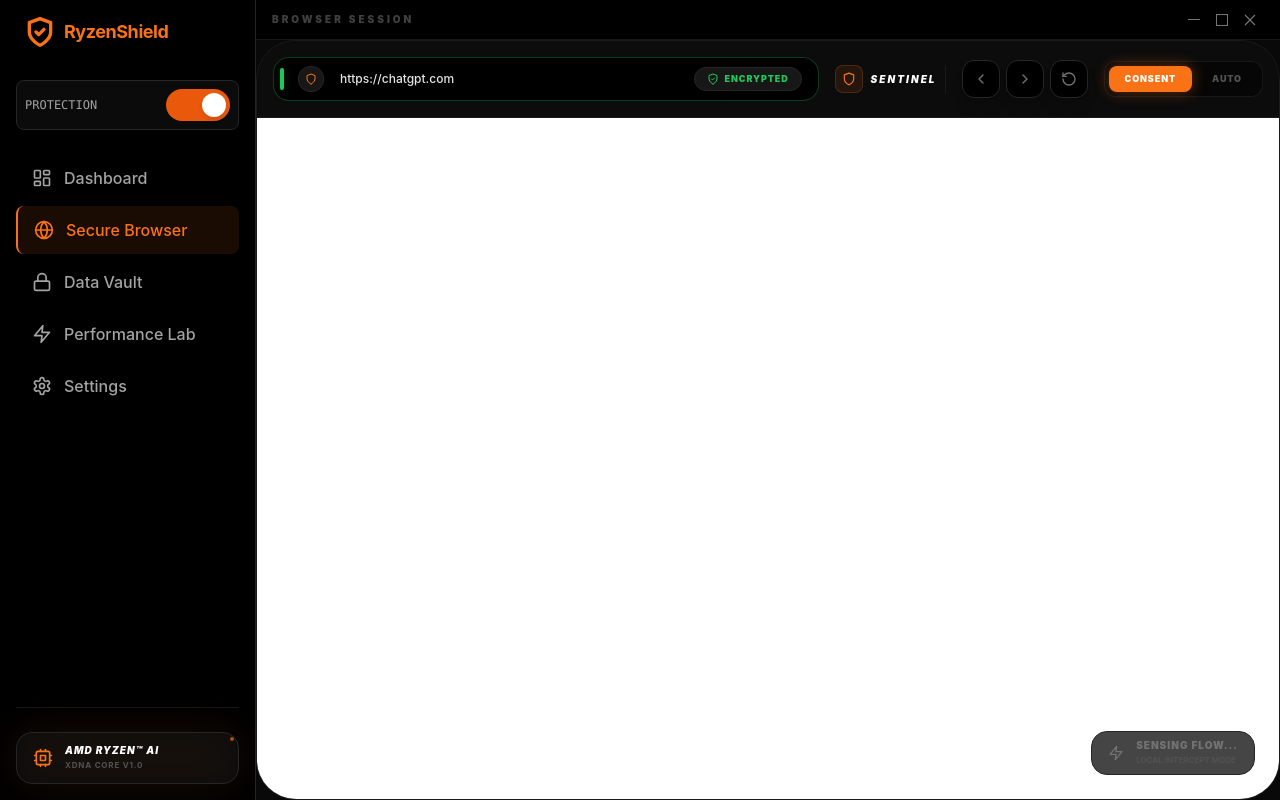
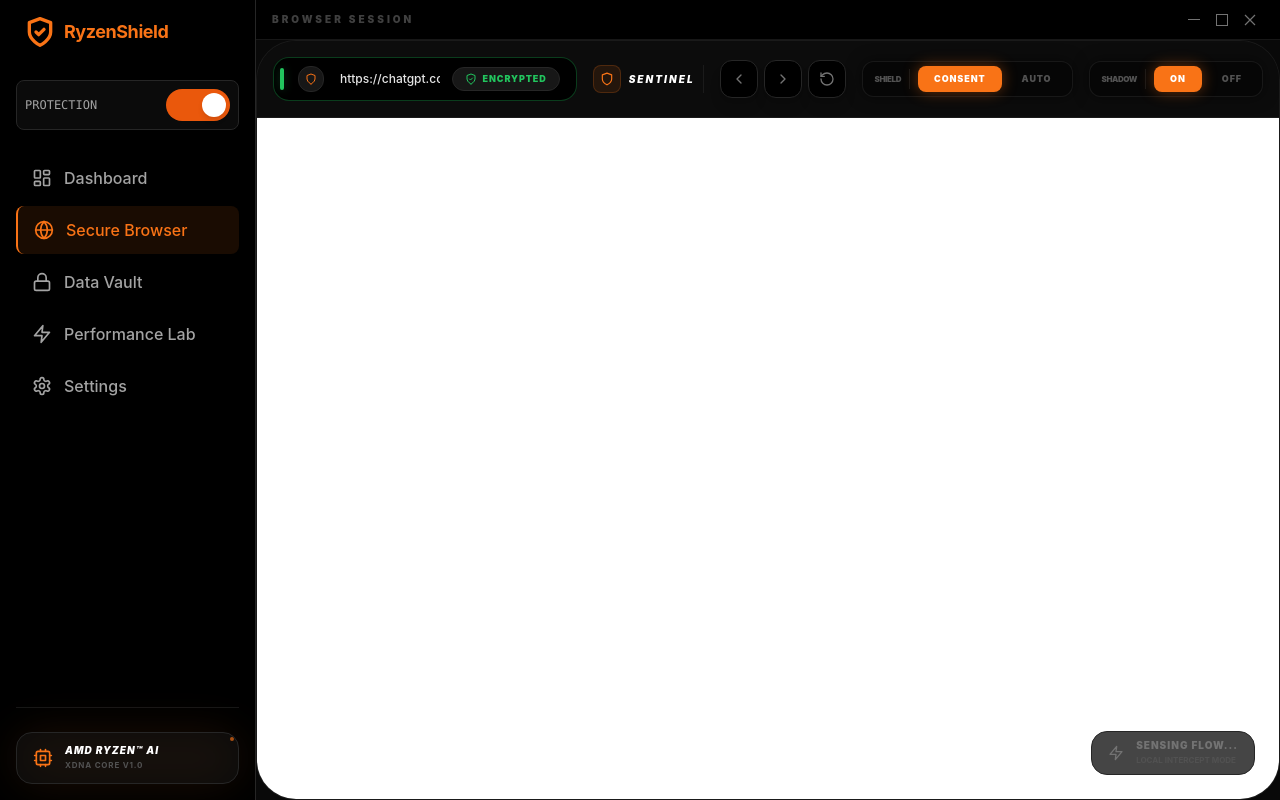
Before and after one commit to TharunvenkateshN/RyzenShield, a React (Vite) app in the folder electron-app/: page / in a window 1280 px wide. Both pictures are taken after a click on the button "Secure Browser". Built offline with nearby package versions, Linux system fonts and the light colour scheme; no server answers.

Commit message:
feat: implement toggleable Shadow-Context re-hydration and restore consent engine

```diff
--- a/electron-app/src/components/SecureBrowser.jsx
+++ b/electron-app/src/components/SecureBrowser.jsx
@@ -10,6 +10,7 @@
     const [siteSafety, setSiteSafety] = useState('secure'); // 'secure', 'suspicious', 'unknown'
     const [toast, setToast] = useState({ show: false, message: '', type: '' });
     const [protectionMode, setProtectionMode] = useState('consent'); // 'consent' or 'auto'
+    const [rehydrateEnabled, setRehydrateEnabled] = useState(true);
     const [isFocused, setIsFocused] = useState(false);
     const webviewRef = useRef(null);
     const containerRef = useRef(null);
@@ -73,8 +74,15 @@
                                     if (scanXHR.status === 200) {
                                         const result = JSON.parse(scanXHR.responseText);
                                         if (result.sanitized) {
-                                            console.log("[RyzenShield] 🛡️ Shadowing PII with Tokens");
-                                            config.body = result.text;
+                                            let shouldSanitize = true;
+                                            if (window.__RyzenShieldMode === 'consent') {
+                                                shouldSanitize = window.confirm("🛡️ AMD Ryzen AI: PII Detected!\\n\\nWe found sensitive information (Email/Key/Phone) in your request.\\n\\nWould you like RyzenShield to sanitize this data before sending?\\n\\n[Click OK to Protect, Cancel to allow raw data]");
+                                            }
+
+                                            if (shouldSanitize) {
+                                                console.log("[RyzenShield] 🛡️ Shadowing PII with Tokens");
+                                                config.body = result.text;
+                                            }
                                         }
                                     }
                                 }
@@ -83,8 +91,8 @@
 
                         const response = await originalFetch(resource, config);
 
-                        // 🛡️ RE-HYDRATION
-                        if (response.ok && !url.includes('9000/')) {
+                        // 🛡️ RE-HYDRATION (Only if enabled)
+                        if (${rehydrateEnabled} && response.ok && !url.includes('9000/')) {
                             const clone = response.clone();
                             try {
                                 const text = await clone.text();
@@ -124,8 +132,14 @@
                                 if (scanXHR.status === 200) {
                                     const result = JSON.parse(scanXHR.responseText);
                                     if (result.sanitized) {
-                                        arguments[0] = result.text;
-                                        console.log("[RyzenShield] 🛡️ XHR Shadowing Active");
+                                        let shouldSanitize = true;
+                                        if (window.__RyzenShieldMode === 'consent') {
+                                            shouldSanitize = window.confirm("🛡️ AMD Ryzen AI: PII Detected!\\n\\nSanitize with Ryzen AI for your safety?\\n\\n[Click OK for Santization]");
+                                        }
+                                        if (shouldSanitize) {
+                                            arguments[0] = result.text;
+                                            console.log("[RyzenShield] 🛡️ XHR Shadowing Active");
+                                        }
                                     }
                                 }
                             } catch (err) {}
@@ -209,7 +223,7 @@
             webview.removeEventListener('did-stop-loading', handleLoad);
             if (container.firstChild) container.removeChild(container.firstChild);
         };
-    }, [url, protectionMode]);
+    }, [url, protectionMode, rehydrateEnabled]);
 
     const handleNavigate = (e) => {
         if (e.key === 'Enter') {
@@ -309,9 +323,16 @@
                     </div>
 
                     {/* Protection Toggles - Cinematic */}
-                    <div className="hidden lg:flex items-center gap-1 bg-black/50 p-1 rounded-xl border border-neutral-800/60 order-3">
+                    <div className="hidden lg:flex items-center gap-1 bg-black/50 p-1 rounded-xl border border-neutral-800/60 order-3 shadow-[0_0_15px_rgba(0,0,0,0.5)]">
+                        <div className="px-2 py-1 text-[8px] font-black text-neutral-600 uppercase tracking-tighter border-r border-neutral-800/60 mr-1">Shield</div>
                         <ModeBtn active={protectionMode === 'consent'} onClick={() => setProtectionMode('consent')} label="CONSENT" />
                         <ModeBtn active={protectionMode === 'auto'} onClick={() => setProtectionMode('auto')} label="AUTO" />
+                    </div>
+
+                    <div className="hidden lg:flex items-center gap-1 bg-black/50 p-1 rounded-xl border border-neutral-800/60 order-4 shadow-[0_0_15px_rgba(0,0,0,0.5)]">
+                        <div className="px-2 py-1 text-[8px] font-black text-neutral-600 uppercase tracking-tighter border-r border-neutral-800/60 mr-1">Shadow</div>
+                        <ModeBtn active={rehydrateEnabled} onClick={() => setRehydrateEnabled(true)} label="ON" />
+                        <ModeBtn active={!rehydrateEnabled} onClick={() => setRehydrateEnabled(false)} label="OFF" />
                     </div>
                 </div>
             </div>
```
